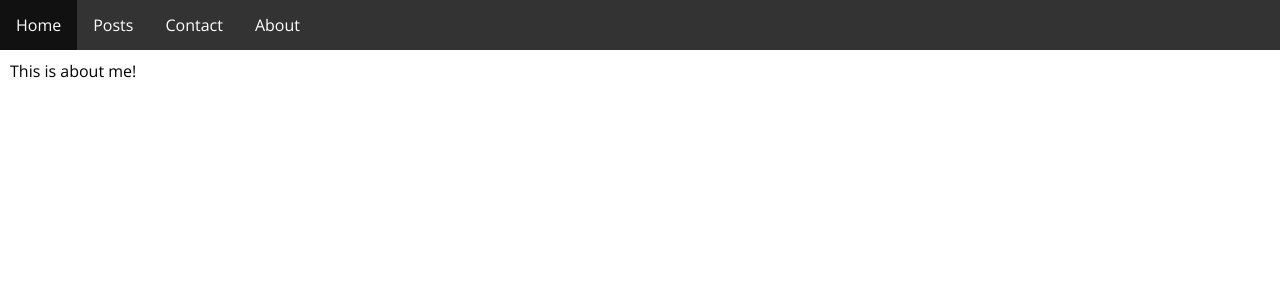
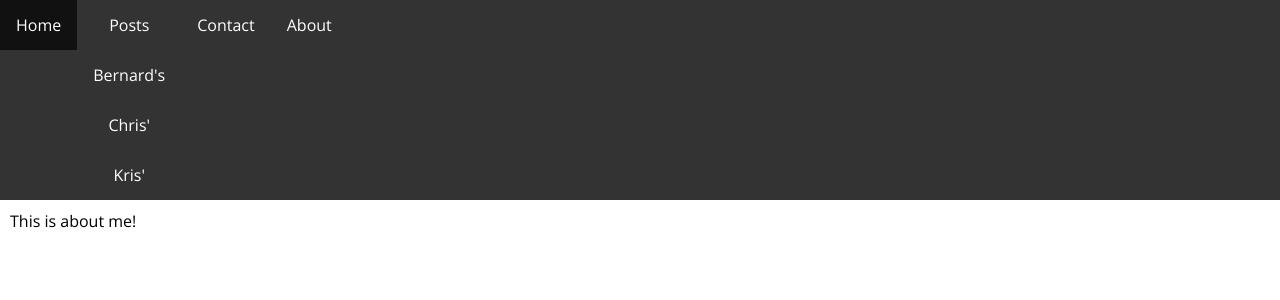
Before and after one commit to MLH-Fellowship/all-in-project, a Jekyll site: the page built from about.html, in a window 1280 px wide. Shown: the top 300 px of the page. Built offline with Jekyll 4.4.1, drawn with Linux system fonts in a browser that asks for light colours.

```diff
--- a/_includes/navbar.html
+++ b/_includes/navbar.html
@@ -1,7 +1,13 @@
 <div class="navbar">
     <ul >
         <li><a href="/">Home</a></li>
-        <li><a href="/posts">Posts</a></li>
+        <li><a href="/posts">Posts</a>
+            <div class="dropblog">
+                <a href="blogbernard.html">Bernard's</a>
+                <a href="blogchris.html">Chris'</a>
+                <a href="blogkris.html">Kris'</a>
+            </div>
+        </li>
         <li><a href="/contact">Contact</a></li>
         <li><a href="/about">About</a></li>
     </ul>
```
Also changed, not shown: _sass/styles.scss (+25 -0 lines).
